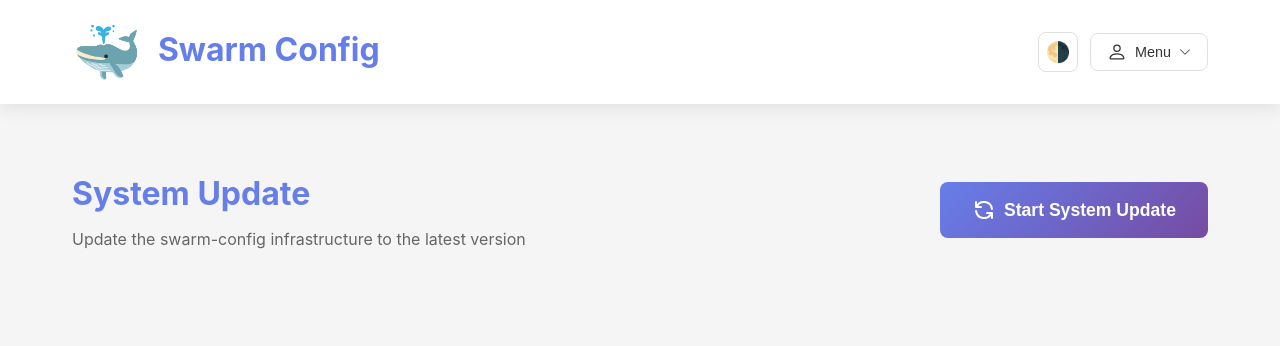
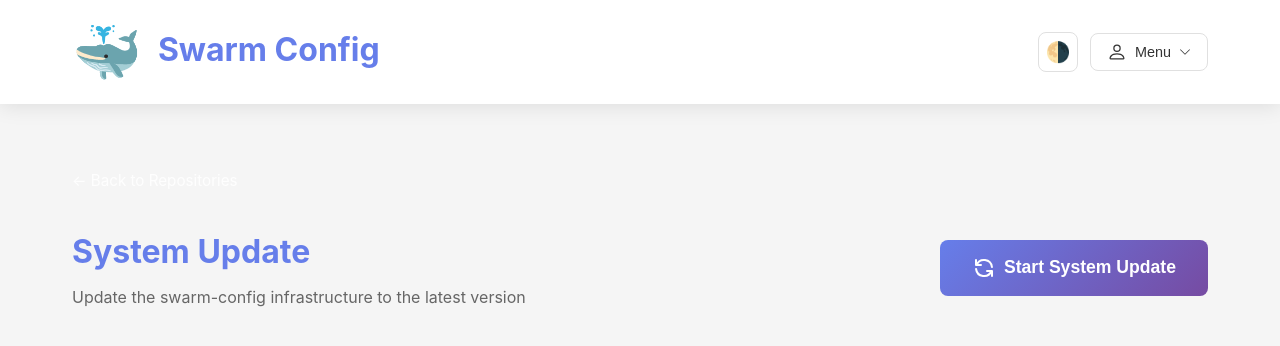
Before and after one commit to jschirrmacher/swarm-config, a Nuxt app: page /system/update in a window 1280 px wide. Shown: the top 346 px of the page. Built offline with nearby package versions, Linux system fonts and the light colour scheme; no server answers.

Commit message:
feat: add breadcrumb navigation and style updates to the update page

```diff
--- a/pages/system/update.vue
+++ b/pages/system/update.vue
@@ -130,6 +130,10 @@ async function runUpdate() {
 
 <template>
   <div class="container">
+    <nav class="breadcrumb">
+      <NuxtLink to="/">← Back to Repositories</NuxtLink>
+    </nav>
+
     <div class="page-header">
       <div class="header-content">
         <div>
@@ -155,6 +159,23 @@ async function runUpdate() {
   max-width: 1200px;
   margin: 0 auto;
   padding: 2rem;
+}
+
+.breadcrumb {
+  margin-bottom: 2rem;
+}
+
+.breadcrumb a {
+  color: white;
+  text-decoration: none;
+  font-size: 0.95rem;
+  opacity: 0.9;
+  transition: opacity 0.2s;
+}
+
+.breadcrumb a:hover {
+  opacity: 1;
+  text-decoration: underline;
 }
 
 .page-header {
```
Also changed, not shown: 1 other file (tests, documents, lock files or other folders).
